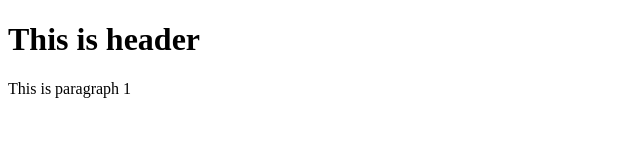
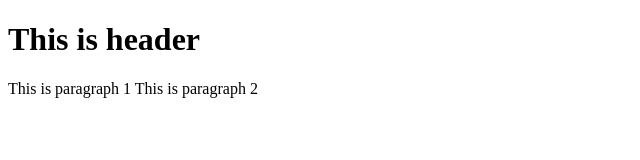
Before and after one commit to harshashena/git-test, a website: page index.html in a window 1280 px wide. Shown: the whole page, without its empty margins (0-640 px from the left). Drawn offline with Linux system fonts and the light colour scheme.

Commit message:
Fourth commit

```diff
--- a/index.html
+++ b/index.html
@@ -5,7 +5,8 @@
 </head>
 <body>
 	<h1>This is header</h1>
-	<p>This is paragraph 1</p>
+	<p1>This is paragraph 1</p1>
+	<p2>This is paragraph 2</p2>
 
 </body>
 </html>
```
Also changed, not shown: package.json (added, +24 -0 lines), 2 other files.
